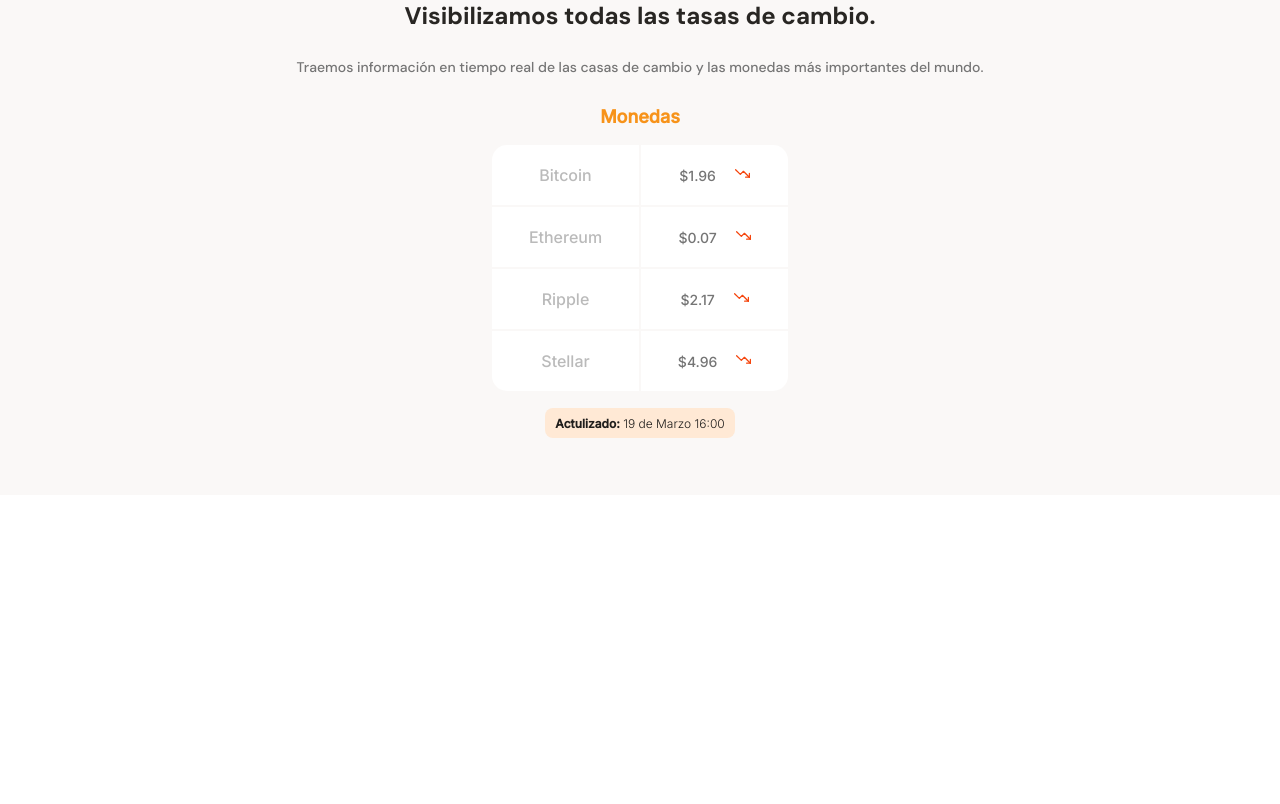
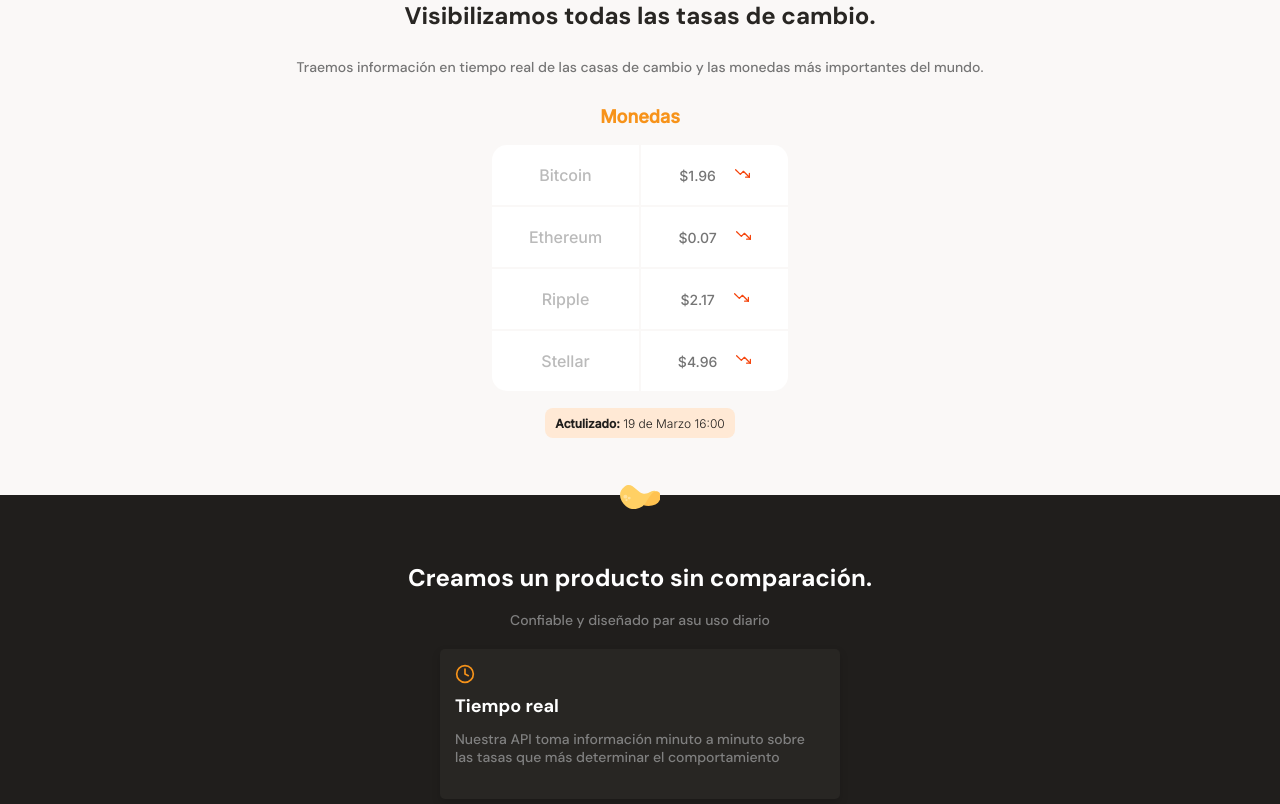
Before and after one commit to mgsanchezdev/bitcoin, a plain HTML site: page index.html in a window 1280 px wide. Shown: the part 661-1465 px from the top of the page. Before the commit the page ends 1156 px from the top, so only its background shows below. Drawn offline with Linux system fonts and the light colour scheme.

Commit message:
Seccion de beneficios

```diff
--- a/index.html
+++ b/index.html
@@ -61,7 +61,21 @@
                 </div>
             </section>
         </section>
-        <section></section>
+        <section class="main-product-details">
+            <span class="product-detail-batata-logo"></span>
+            <div class="product-details--title">
+                <h2>Creamos un producto sin comparación.</h2>
+                <p>Confiable y diseñado par asu uso diario</p>
+            </div>
+            <section class="product-cards--container">
+                <article class="prodcuts-details--card">
+                    <span class="clock"></span>
+                    <p class="product--card-title">Tiempo real</p>
+                    <p class="product--card-body">Nuestra API toma información minuto a minuto sobre las tasas que más
+                        determinar el comportamiento</p>
+                </article>
+            </section>
+        </section>
         <section></section>
         <section></section>
         <footer></footer>
--- a/styles.css
+++ b/styles.css
@@ -238,3 +238,84 @@ main {
   color: var(--warm-black);
   font-weight: 300;
 }
+
+.main-product-details {
+  position: relative;
+  width: 100%;
+  min-width: 320px;
+  height: auto;
+  padding: 20px 10px;
+  background-color: var(--warm-black);
+}
+
+.product-detail-batata-logo {
+  position: absolute;
+  width: 40px;
+  height: 25px;
+  top: -10px;
+  left: calc(50% - 20px);
+  background-image: url('./assets/icons/batata.svg');
+}
+
+.product-details--title {
+  width: 90%;
+  min-width: 288px;
+  height: auto;
+  margin: 0 auto;
+  margin-top: 50px;
+  text-align: center;
+}
+
+.product-details--title h2 {
+  margin-bottom: 20px;
+  font-size: 2.4rem;
+  font-weight: bold;
+  line-height: 2.6rem;
+  color: var(--just-white);
+}
+
+.product-details--title p {
+  margin-bottom: 20px;
+  font-size: 1.4rem;
+  font-weight: 500;
+  line-height: 1.8rem;
+  color: #808080;
+}
+
+.prodcuts-details--card {
+  width: 90%;
+  min-width: 288px;
+  max-width: 400px;
+  height: 150px;
+  margin: 15px auto;
+  padding: 15px;
+  background-color: var(--black);
+  border-radius: 5px;
+  box-shadow: 0 4px 8px rgba(0, 0, 0, 0.16);
+}
+
+.prodcuts-details--card .clock {
+  display: inline-block;
+  width: 20px;
+  height: 20px;
+  margin-bottom: 10px;
+  background-image: url('./assets/icons/clock.svg');
+  background-size: cover;
+  background-position: center;
+  background-repeat: no-repeat;
+}
+
+.product--card-title {
+  margin-bottom: 15px;
+  font-size: 1.8rem;
+  font-weight: bold;
+  line-height: 1.8rem;
+  color: var(--just-white);
+}
+
+.product--card-body {
+  font-size: 1.4rem;
+  font-weight: 500;
+  line-height: 1.8rem;
+  color: #808080;
+}
```
